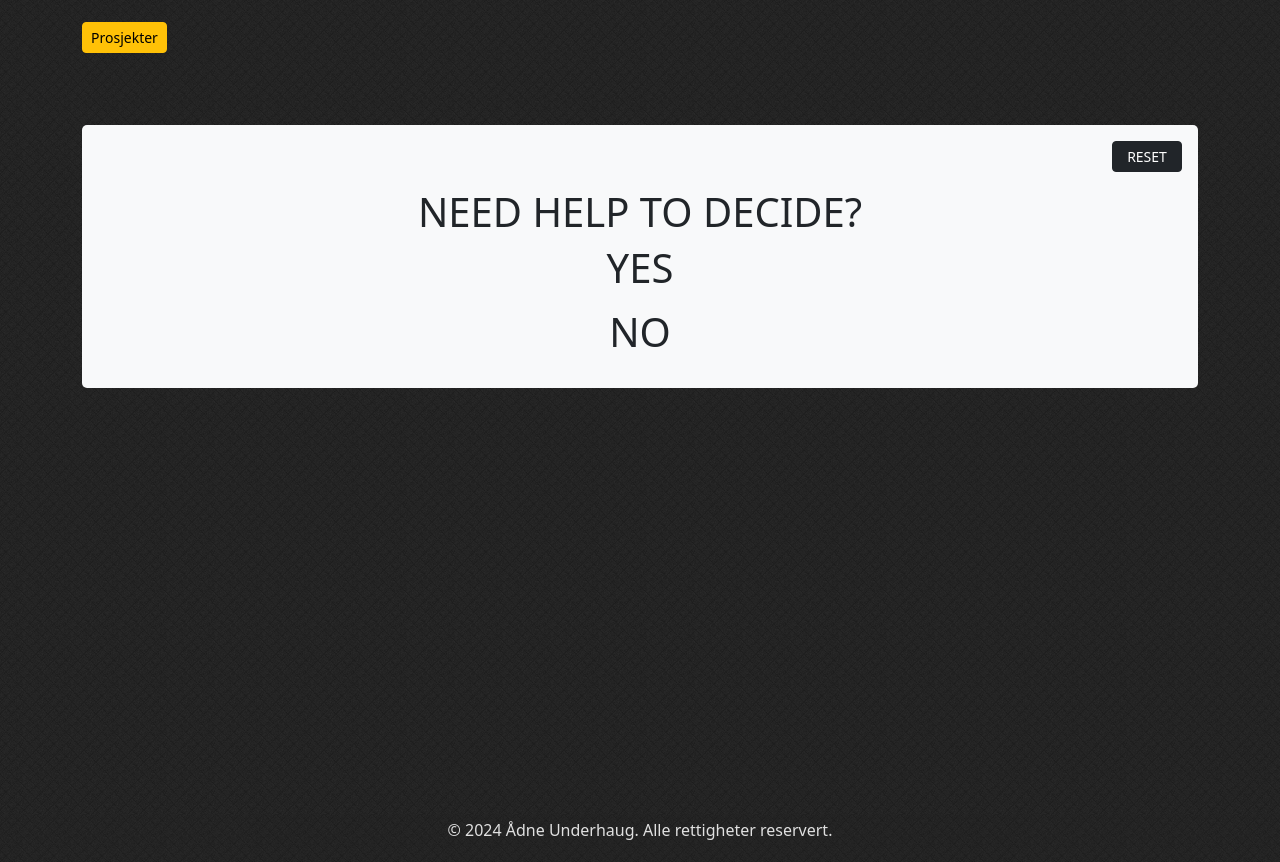
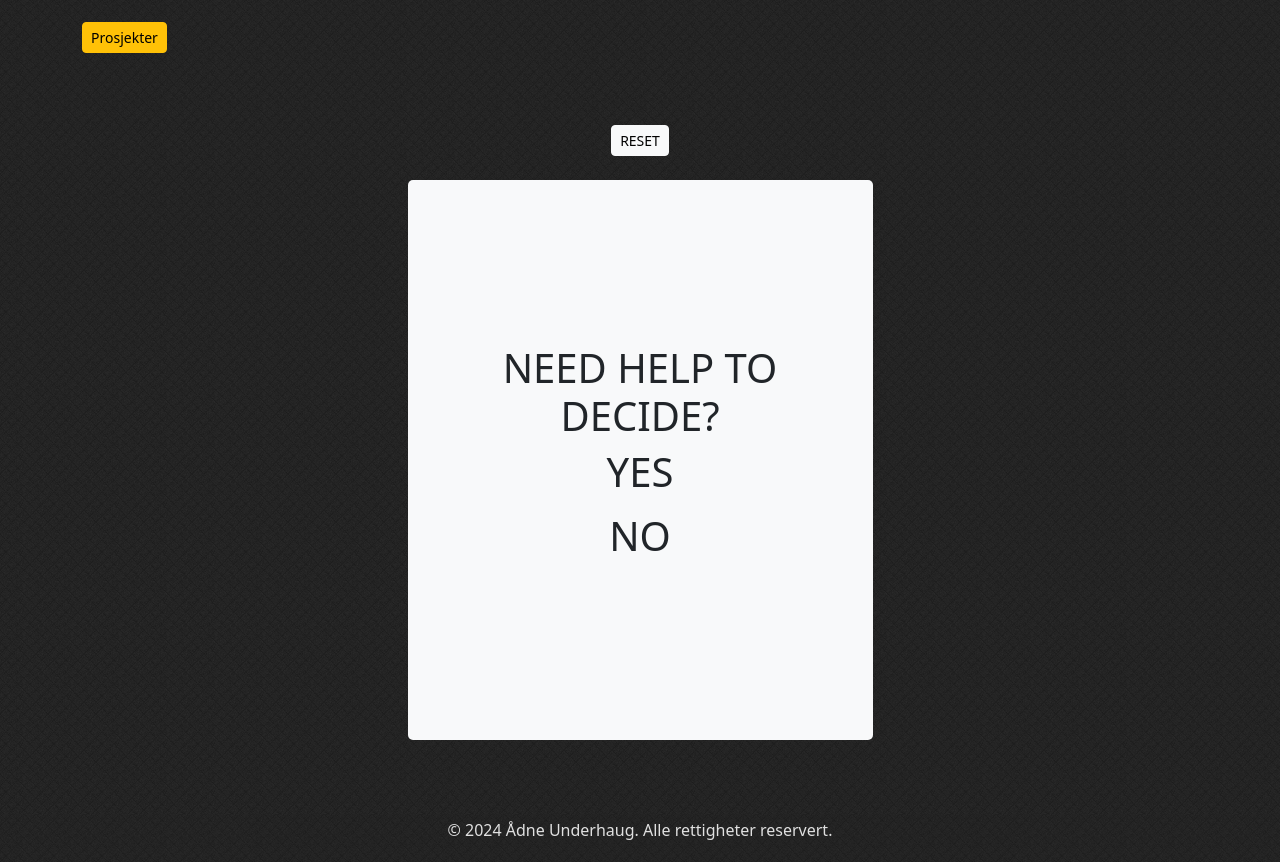
Before and after one commit to aadneu/underhill, a React (Vite) app in the folder underhill-page/: page /decision in a window 1280 px wide. Shown: the part 1602-2464 px from the top of the page. Built offline with nearby package versions, Linux system fonts and the light colour scheme; no server answers.

Commit message:
1
update decisionmaker

```diff
--- a/underhill-page/src/components/Content/Projects.jsx
+++ b/underhill-page/src/components/Content/Projects.jsx
@@ -27,6 +27,8 @@ const Projects = () => {
         <div className="row py-4 mb-5">
 
               <ProjectLink  to ="/"><button type="button" className="btn btn-sm btn-warning" >Prosjekter</button></ProjectLink>
+
+
               {/* <ProjectLink to="snake"><button type="button" class="btn btn-sm btn-outline-warning" >Snake</button></ProjectLink>
               <ProjectLink to="tictac"><button type="button" class="btn btn-sm btn-outline-warning">Tic tac toe</button></ProjectLink>
             <button type="button" class="btn btn-sm btn-outline-warning" disabled>Spotify App</button> */}
--- a/underhill-page/src/components/Content/Projects/Decisionmaker/DecisionmakerApp.jsx
+++ b/underhill-page/src/components/Content/Projects/Decisionmaker/DecisionmakerApp.jsx
@@ -1,6 +1,7 @@
 import React from 'react'
 import {useState} from 'react'
 import Coinflip from './Coinflip'
+import './decision.css'
 
 const DecisionmakerApp = () => {
 
@@ -23,11 +24,15 @@ const DecisionmakerApp = () => {
 
 
     return (
-      <div style={{borderRadius: '5px'}} className='container bg-light text-dark '>
-        <div style={{ textTransform: 'uppercase' }} className='row text-center justify-content-center p-3 my-auto'>
+      <>
+      <div className='text-center'>
+      <button onClick={resetState} className='btn btn-light btn-sm mb-4'>RESET</button>
+
+      </div>
+      <div style={{borderRadius: '5px'}} className='container bg-light text-dark decision col-lg-5 col-md-6'>
+        <div style={{ textTransform: 'uppercase' }} className=' text-center justify-content-center p-3 '>
 
       {/* STARTPAGE */}
-      <button style={{width: '70px'}} onClick={resetState} className='btn btn-dark btn-sm ms-auto mb-3'>RESET</button>
        { needhelp &&
         <div>
           {/* <img src="https://i.imgur.com/iDjVEG4.jpeg" alt="" srcset="" /> */}
@@ -47,12 +52,14 @@ const DecisionmakerApp = () => {
        {/* IF YES */}
        { !needhelp && yes &&
         <Coinflip justdo={justdo} setJustdo={setJustdo}/>
-       }
+      }
         </div>
 
 
 
       </div>
+      </>
+
     )
   }
 
--- /dev/null
+++ b/underhill-page/src/components/Content/Projects/Decisionmaker/decision.css
@@ -0,0 +1,11 @@
+
+
+
+  .decision{
+    display: flex;
+    height: 70vh;
+    flex-direction: column;
+    align-items: center;
+    justify-content: center;
+
+  }
--- a/underhill-page/src/components/Content/Projects/Overview.jsx
+++ b/underhill-page/src/components/Content/Projects/Overview.jsx
@@ -26,7 +26,7 @@ const Overview = () => {
                     </div>
                     </div>
                 </div>
-                <div className="col-sm-6  my-3">
+                {/* <div className="col-sm-6  my-3">
                     <div className="card ">
                     <div className="card-body">
                         <h5 className="card-title">Spotify App</h5>
@@ -34,7 +34,7 @@ const Overview = () => {
                         <button type="button" className="btn btn-sm btn-warning" disabled>Spotify App</button>
                     </div>
                     </div>
-                </div>
+                </div> */}
                 <div className="col-sm-6  my-3">
                     <div className="card ">
                     <div className="card-body">
--- a/underhill-page/src/components/Content/Projects/Snake.jsx
+++ b/underhill-page/src/components/Content/Projects/Snake.jsx
@@ -198,7 +198,8 @@ const Snake = () => {
         <div className='row text-center justify-content-center'>
                     <h1>Ormin Lange</h1>
                     <div>
-                        <button onClick={testFunction} className="btn bg btn-sm my-1">RESET</button> <br />
+
+                        <button onClick={testFunction} className="btn bg-light btn-sm my-1">RESET</button> <br />
                     </div>
             <div className="d-block d-lg-none">
                     {showButtons()}
```
